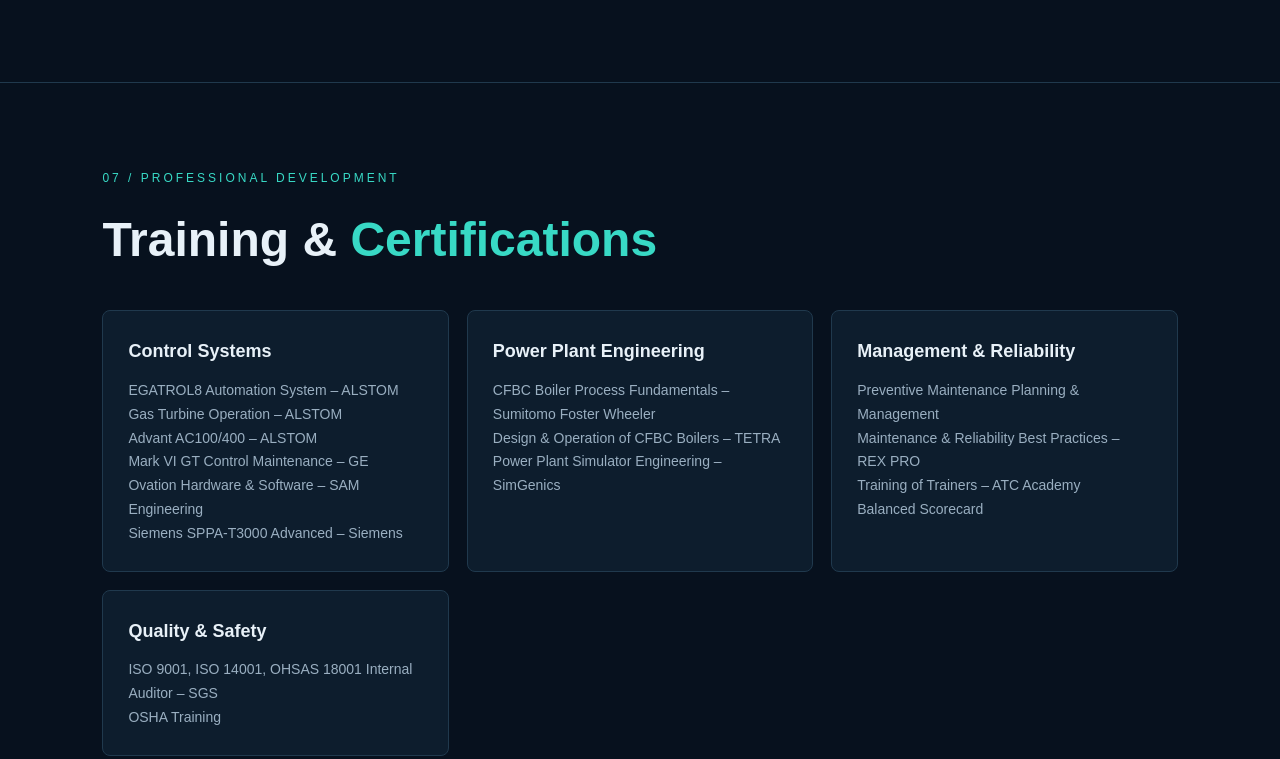
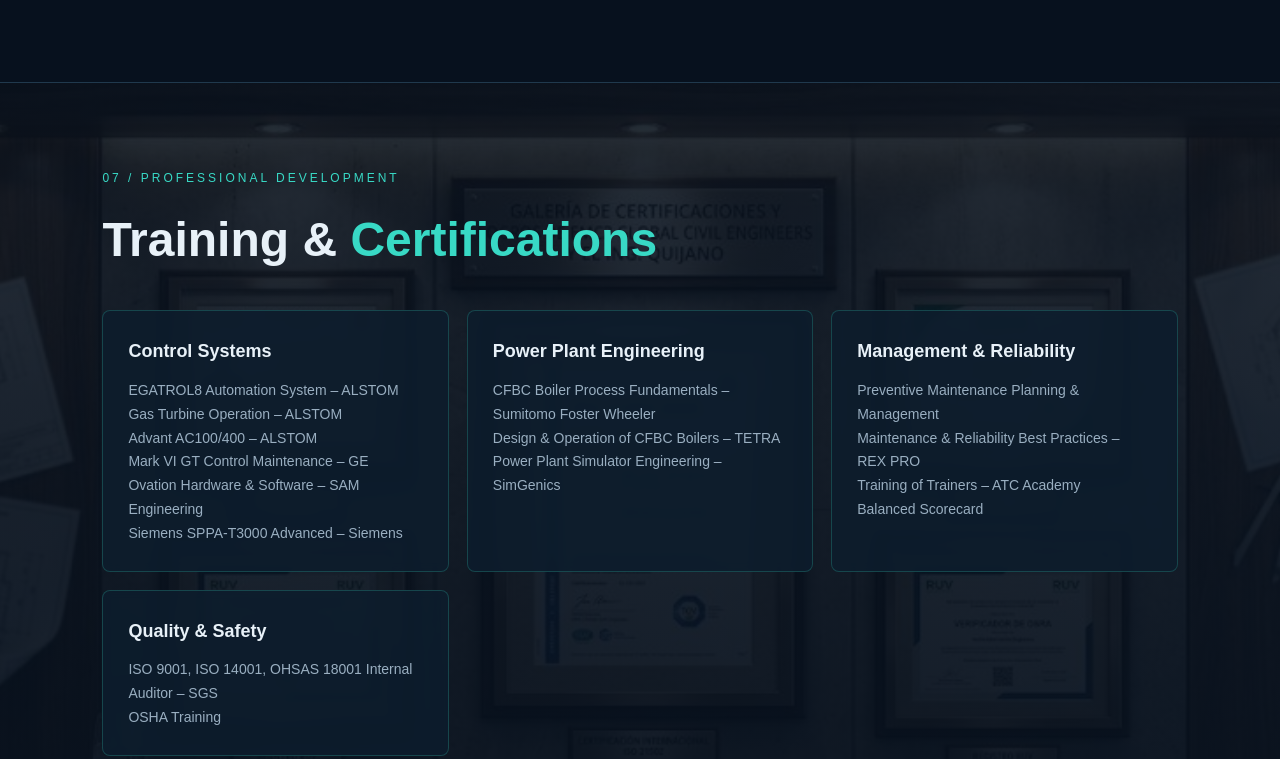
Before and after one commit to Eng-Eyass/EyassQaisi.github.io, a plain HTML site: page index.html in a window 1280 px wide. Shown: the part 6581-7340 px from the top of the page. Drawn offline with Linux system fonts and the light colour scheme.

Commit message:
Update style.css
Add certificates background to training section

```diff
--- a/style.css
+++ b/style.css
@@ -447,3 +447,44 @@ footer {
     height: 240px;
   }
 }
+
+
+/* Training & Certifications Background */
+
+.training-section {
+  position: relative;
+  background-image:
+    linear-gradient(
+      rgba(7, 17, 30, 0.88),
+      rgba(7, 17, 30, 0.94)
+    ),
+    url("certificates-background.png");
+
+  background-size: cover;
+  background-position: center;
+  background-repeat: no-repeat;
+  background-attachment: scroll;
+}
+
+/* Keep training content above the background */
+
+.training-section .section-heading,
+.training-section .cards {
+  position: relative;
+  z-index: 1;
+}
+
+/* Make training cards slightly transparent */
+
+.training-section .card {
+  background: rgba(13, 29, 45, 0.88);
+  backdrop-filter: blur(4px);
+  border: 1px solid rgba(56, 217, 197, 0.22);
+}
+
+/* Improve card hover effect */
+
+.training-section .card:hover {
+  border-color: var(--accent);
+  background: rgba(13, 29, 45, 0.96);
+}
```
